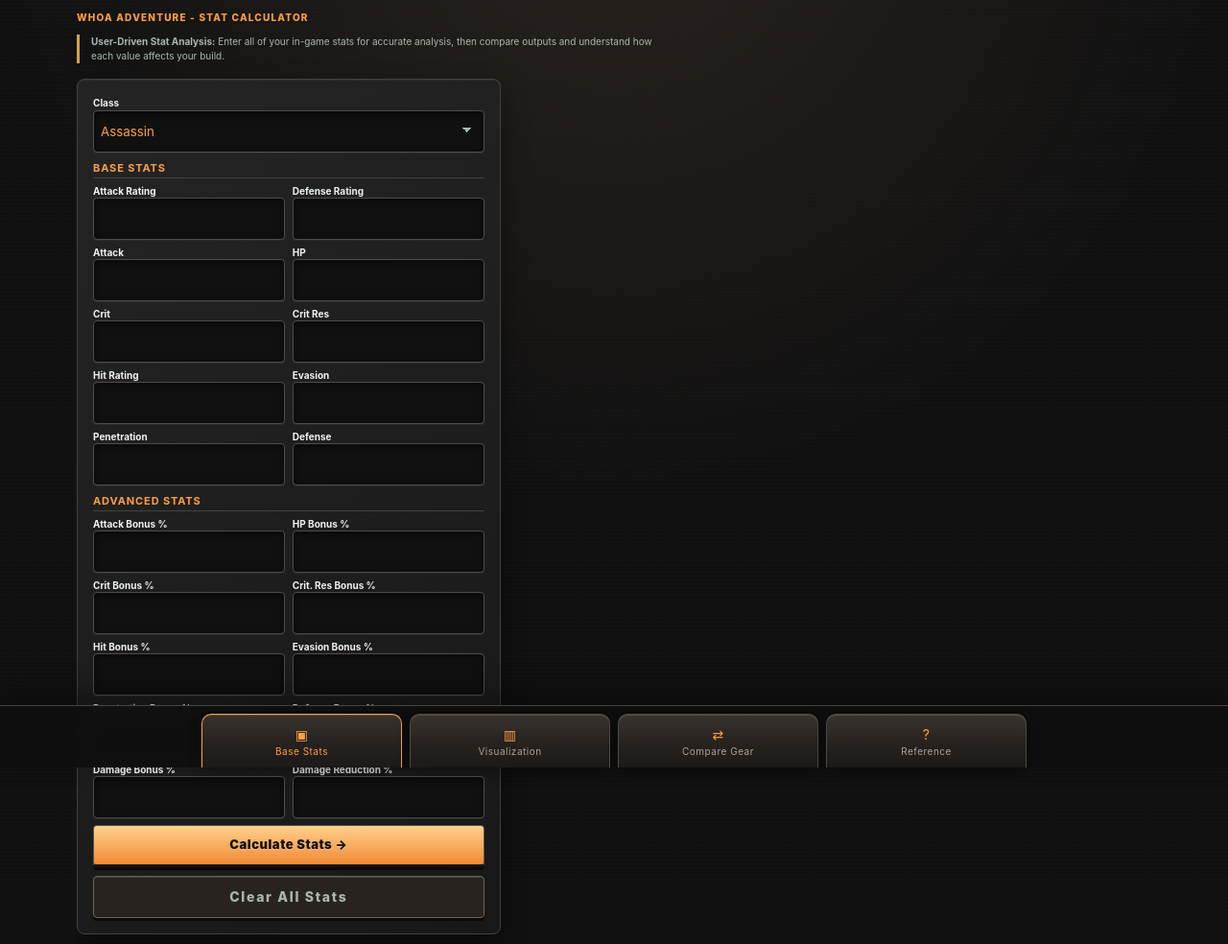
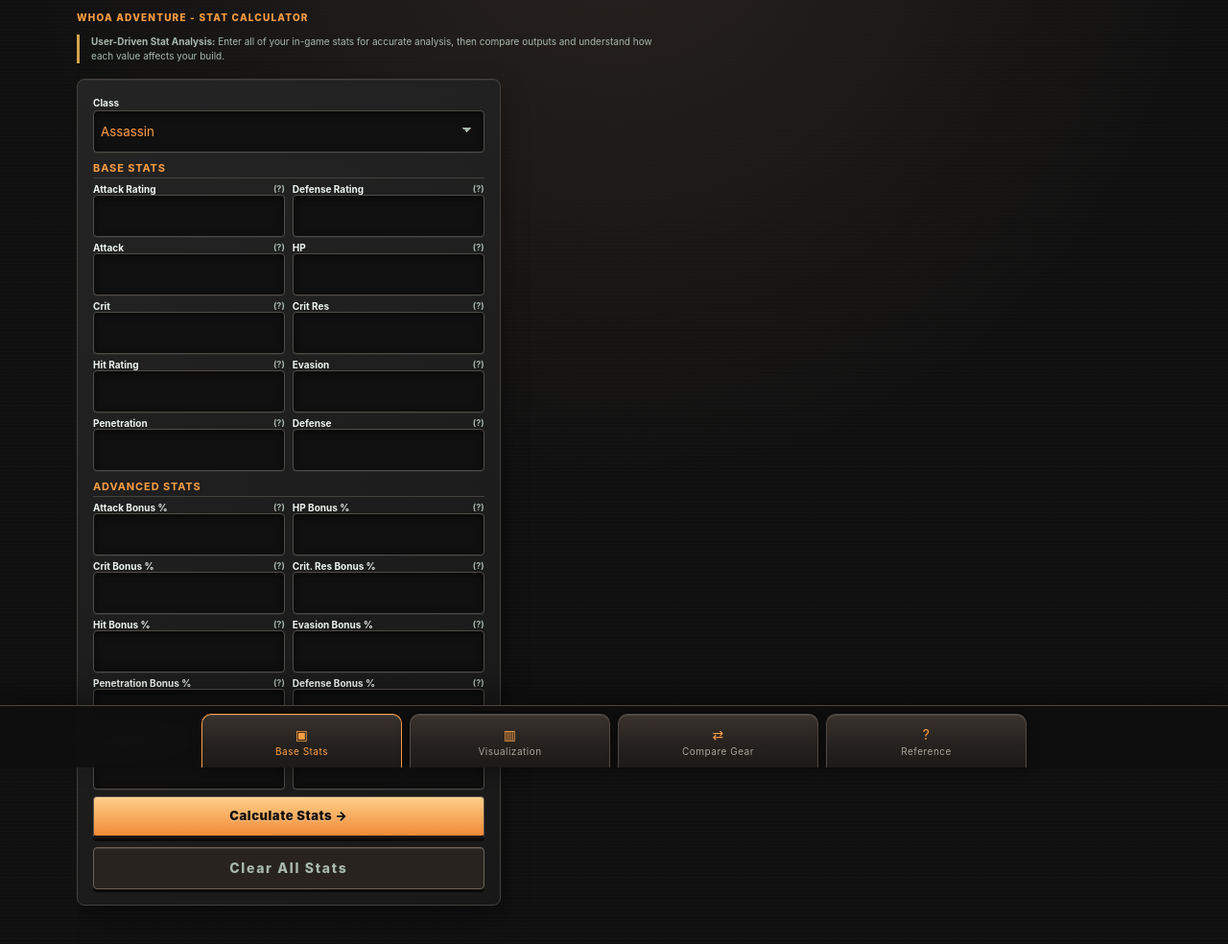
Before and after one commit to Jo11yPirate/WHOA_Adventure_Calculator, a Flask app: page / in a window 1280 px wide. Shown: the top 984 px of the page at 96% size. Run offline with Flask 3, Linux system fonts and the light colour scheme.

Commit message:
Add field help controls
Provide compact tappable definitions for Base Stats and Compare Gear fields while preserving hover tooltips.

```diff
--- a/static/dashboard.js
+++ b/static/dashboard.js
@@ -621,16 +621,22 @@ document.querySelectorAll(".screen-tab").forEach((tab) => {
   });
 });
 
-document.querySelectorAll(".viz-help-button").forEach((button) => {
+document.querySelectorAll(".viz-help-button, .field-help-button").forEach((button) => {
   button.addEventListener("click", () => {
-    const panel = button.closest(".screen-panel, .app-page");
+    const panel = button.closest(".screen-panel, .app-page, form");
     const help = panel?.querySelector(`#${button.getAttribute("aria-controls")}`);
     if (!panel || !help) return;
     const isOpen = button.getAttribute("aria-expanded") === "true";
-    panel.querySelectorAll(".viz-help-button").forEach((otherButton) => {
+    const buttonSelector = button.classList.contains("field-help-button")
+      ? ".field-help-button"
+      : ".viz-help-button";
+    const helpSelector = button.classList.contains("field-help-button")
+      ? ".field-help"
+      : ".viz-help";
+    panel.querySelectorAll(buttonSelector).forEach((otherButton) => {
       otherButton.setAttribute("aria-expanded", "false");
     });
-    panel.querySelectorAll(".viz-help").forEach((otherHelp) => {
+    panel.querySelectorAll(helpSelector).forEach((otherHelp) => {
       otherHelp.hidden = true;
     });
     button.setAttribute("aria-expanded", String(!isOpen));
@@ -640,7 +646,7 @@ document.querySelectorAll(".viz-help-button").forEach((button) => {
 
 document.addEventListener("keydown", (event) => {
   if (event.key !== "Escape") return;
-  document.querySelectorAll(".viz-help-button[aria-expanded=\"true\"]").forEach((button) => {
+  document.querySelectorAll(".viz-help-button[aria-expanded=\"true\"], .field-help-button[aria-expanded=\"true\"]").forEach((button) => {
     button.setAttribute("aria-expanded", "false");
     const help = document.getElementById(button.getAttribute("aria-controls"));
     if (help) help.hidden = true;
--- a/static/styles.css
+++ b/static/styles.css
@@ -911,6 +911,52 @@ h2 {
   border-color: var(--accent);
   background: var(--accent-soft);
   color: var(--accent);
+}
+
+.field-label-row {
+  display: flex;
+  align-items: center;
+  gap: 3px;
+}
+
+.field-label-row label {
+  flex: 1;
+}
+
+.field-help-button {
+  min-width: 0;
+  min-height: 0;
+  margin: 0;
+  border: 0;
+  background: transparent;
+  box-shadow: none;
+  color: var(--muted);
+  cursor: pointer;
+  font-size: 9px;
+  font-weight: 700;
+  letter-spacing: 0;
+  line-height: 1;
+  padding: 0;
+  text-transform: none;
+}
+
+.field-help-button:hover,
+.field-help-button:focus-visible,
+.field-help-button[aria-expanded="true"] {
+  background: transparent;
+  color: var(--accent);
+}
+
+.field-help {
+  display: block;
+  margin: 2px 0 1px;
+  color: var(--muted);
+  font-size: 8px;
+  line-height: 1.25;
+}
+
+.field-help[hidden] {
+  display: none !important;
 }
 
 .compare-title-row {
--- a/templates/index.html
+++ b/templates/index.html
@@ -44,8 +44,9 @@
                 ("defense_score", "Defense", "Your displayed Defense stat.")
               ] %}
                 <div>
-                  <label for="{{ field }}" title="{{ tip }}">{{ label }}</label>
+                  <div class="field-label-row"><label for="{{ field }}" title="{{ tip }}">{{ label }}</label><button type="button" class="field-help-button" aria-expanded="false" aria-controls="{{ field }}-help">(?)</button></div>
                   <input id="{{ field }}" name="{{ field }}" type="number" min="0" step="0.01" value="{{ request.form.get(field, '') }}" title="{{ tip }}">
+                  <small id="{{ field }}-help" class="field-help" hidden>{{ tip }}</small>
                 </div>
               {% endfor %}
             </div>
@@ -66,8 +67,9 @@
                 ("damage_reduction_percentage", "Damage Reduction %", "Percent of incoming damage reduced; capped at 90%.")
               ] %}
                 <div>
-                  <label for="{{ field }}" title="{{ tip }}">{{ label }}</label>
+                  <div class="field-label-row"><label for="{{ field }}" title="{{ tip }}">{{ label }}</label><button type="button" class="field-help-button" aria-expanded="false" aria-controls="{{ field }}-help">(?)</button></div>
                   <input id="{{ field }}" name="{{ field }}" type="number" min="0" step="0.01" value="{{ request.form.get(field, '') }}" title="{{ tip }}">
+                  <small id="{{ field }}-help" class="field-help" hidden>{{ tip }}</small>
                 </div>
               {% endfor %}
             </div>
@@ -319,16 +321,16 @@
           <div>
             <h3>Current Stats</h3>
             <div class="comparison-fields">
-              {% for field, label in [("base_attribute", "Attack"), ("stat_hp", "HP"), ("stat_crit", "Crit"), ("stat_hit", "Hit Rating"), ("stat_penetration", "Penetration"), ("stat_defense_rating", "Defense Rating"), ("stat_evasion", "Evasion"), ("stat_crit_resistance", "Crit Res")] %}
-              <div><label for="current-{{ field }}">{{ label }}</label><input id="current-{{ field }}" class="compare-current" data-stat="{{ field }}" type="number" min="0" step="0.01" placeholder="0" aria-label="Current {{ label }}"></div>
+              {% for field, label, tip in [("base_attribute", "Attack", "Your currently equipped Attack or Magic ATK value."), ("stat_hp", "HP", "Your currently equipped maximum HP."), ("stat_crit", "Crit", "Your currently equipped Crit stat."), ("stat_hit", "Hit Rating", "Your currently equipped Hit or Accuracy stat."), ("stat_penetration", "Penetration", "Your currently equipped flat Penetration stat."), ("stat_defense_rating", "Defense Rating", "Your currently equipped Defense Rating stat."), ("stat_evasion", "Evasion", "Your currently equipped Evasion stat."), ("stat_crit_resistance", "Crit Res", "Your currently equipped critical resistance stat.")] %}
+              <div><div class="field-label-row"><label for="current-{{ field }}" title="{{ tip }}">{{ label }}</label><button type="button" class="field-help-button" aria-expanded="false" aria-controls="current-{{ field }}-help">(?)</button></div><input id="current-{{ field }}" class="compare-current" data-stat="{{ field }}" type="number" min="0" step="0.01" placeholder="0" aria-label="Current {{ label }}" title="{{ tip }}"><small id="current-{{ field }}-help" class="field-help" hidden>{{ tip }}</small></div>
               {% endfor %}
             </div>
           </div>
           <div>
             <h3>Equipment Stats</h3>
             <div class="comparison-fields">
-              {% for field, label in [("base_attribute", "Attack"), ("stat_hp", "HP"), ("stat_crit", "Crit"), ("stat_hit", "Hit Rating"), ("stat_penetration", "Penetration"), ("stat_defense_rating", "Defense Rating"), ("stat_evasion", "Evasion"), ("stat_crit_resistance", "Crit Res")] %}
-              <div><label for="equipment-{{ field }}">{{ label }}</label><input id="equipment-{{ field }}" class="compare-item" data-stat="{{ field }}" type="number" min="0" step="0.01" placeholder="0" aria-label="Equipment {{ label }}"></div>
+              {% for field, label, tip in [("base_attribute", "Attack", "The Attack or Magic ATK value on the gear you are considering."), ("stat_hp", "HP", "The maximum HP provided by the gear you are considering."), ("stat_crit", "Crit", "The Crit stat provided by the gear you are considering."), ("stat_hit", "Hit Rating", "The Hit or Accuracy stat provided by the gear you are considering."), ("stat_penetration", "Penetration", "The flat Penetration stat provided by the gear you are considering."), ("stat_defense_rating", "Defense Rating", "The Defense Rating stat provided by the gear you are considering."), ("stat_evasion", "Evasion", "The Evasion stat provided by the gear you are considering."), ("stat_crit_resistance", "Crit Res", "The critical resistance stat provided by the gear you are considering.")] %}
+              <div><div class="field-label-row"><label for="equipment-{{ field }}" title="{{ tip }}">{{ label }}</label><button type="button" class="field-help-button" aria-expanded="false" aria-controls="equipment-{{ field }}-help">(?)</button></div><input id="equipment-{{ field }}" class="compare-item" data-stat="{{ field }}" type="number" min="0" step="0.01" placeholder="0" aria-label="Equipment {{ label }}" title="{{ tip }}"><small id="equipment-{{ field }}-help" class="field-help" hidden>{{ tip }}</small></div>
               {% endfor %}
             </div>
           </div>
```
